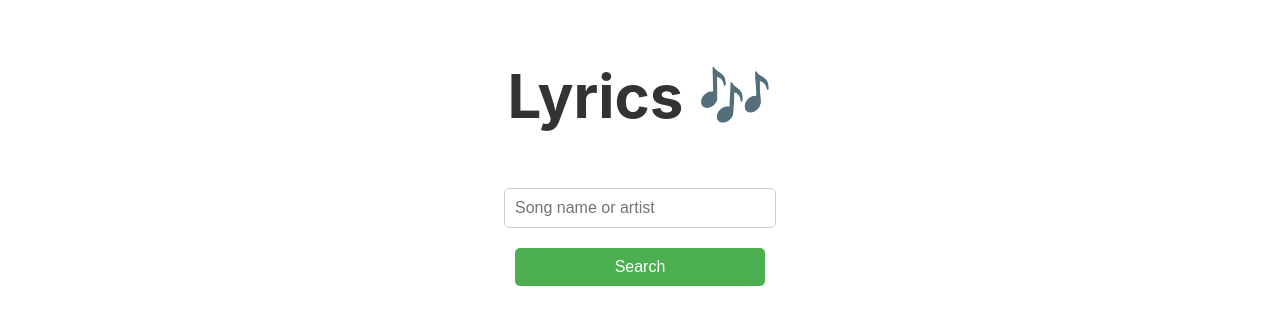
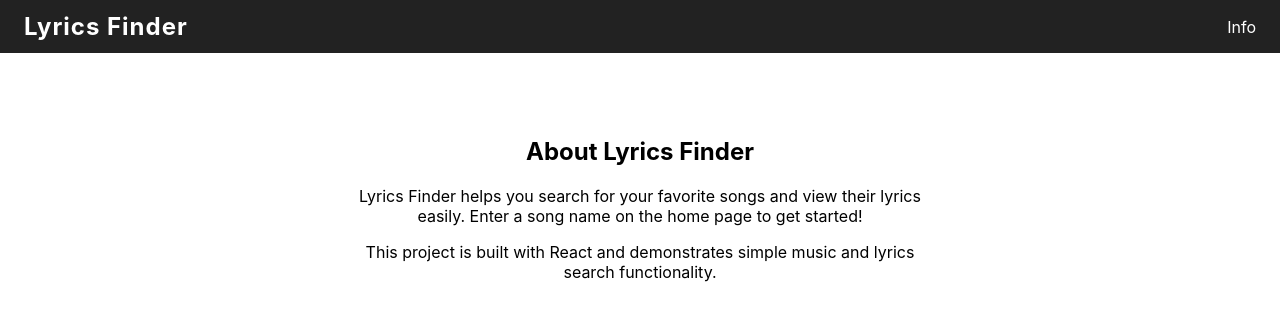
Before and after one commit to joaokishi/lyrics-finder, a React (Create React App) app in the folder front/: page /info in a window 1280 px wide. Shown: the top 324 px of the page. Built offline with nearby package versions, Linux system fonts and the light colour scheme; no server answers.

Commit message:
feat: implement routing and restructure App component

```diff
--- a/front/src/App.js
+++ b/front/src/App.js
@@ -1,13 +1,16 @@
 // App.js
 import React, { useState, useCallback } from "react";
+import { BrowserRouter as Router, Routes, Route } from "react-router-dom";
 import SongSearch from "./components/SongSearch";
 import SongList from "./components/SongList";
 import LyricsDisplay from "./components/LyricsDisplay";
 import LoadingSpinner from "./components/LoadingSpinner";
 import ErrorMessage from "./components/ErrorMessage";
+import Navbar from "./components/Navbar";
+import Info from "./components/Info";
 import "./App.css";
 
-const App = () => {
+const Home = () => {
   const [songs, setSongs] = useState([]);
   const [lyrics, setLyrics] = useState("");
   const [selectedSongInfo, setSelectedSongInfo] = useState(null);
@@ -24,9 +27,6 @@ const App = () => {
 
   return (
     <div className="app-container">
-      <header className="app-header">
-        <h1>Lyrics 🎶</h1>
-      </header>
       <main>
         <section>
           <SongSearch
@@ -62,4 +62,14 @@ const App = () => {
   );
 };
 
+const App = () => (
+  <Router>
+    <Navbar />
+    <Routes>
+      <Route path="/" element={<Home />} />
+      <Route path="/info" element={<Info />} />
+    </Routes>
+  </Router>
+);
+
 export default App;
--- /dev/null
+++ b/front/src/components/Info.js
@@ -0,0 +1,15 @@
+import React from 'react';
+
+const Info = () => (
+  <div style={{ padding: '24px', maxWidth: '600px', margin: '40px auto', textAlign: 'center' }}>
+    <h2>About Lyrics Finder</h2>
+    <p>
+      Lyrics Finder helps you search for your favorite songs and view their lyrics easily. Enter a song name on the home page to get started!
+    </p>
+    <p>
+      This project is built with React and demonstrates simple music and lyrics search functionality.
+    </p>
+  </div>
+);
+
+export default Info;
--- /dev/null
+++ b/front/src/components/Navbar.js
@@ -0,0 +1,14 @@
+import React from 'react';
+import { Link } from 'react-router-dom';
+import './styles/Navbar.css';
+
+const Navbar = () => (
+  <nav className="navbar">
+    <Link to="/" className="navbar-title">Lyrics Finder</Link>
+    <div className="navbar-links">
+      <Link to="/info">Info</Link>
+    </div>
+  </nav>
+);
+
+export default Navbar;
--- /dev/null
+++ b/front/src/components/styles/Navbar.css
@@ -0,0 +1,28 @@
+.navbar {
+  display: flex;
+  align-items: center;
+  justify-content: space-between;
+  background: #222;
+  color: #fff;
+  padding: 12px 24px;
+}
+
+.navbar-title {
+  color: #fff;
+  text-decoration: none;
+  font-size: 1.5rem;
+  font-weight: bold;
+  letter-spacing: 1px;
+}
+
+.navbar-links a {
+  color: #fff;
+  text-decoration: none;
+  margin-left: 20px;
+  font-size: 1rem;
+  transition: color 0.2s;
+}
+
+.navbar-links a:hover {
+  color: #4CAF50;
+}
```
